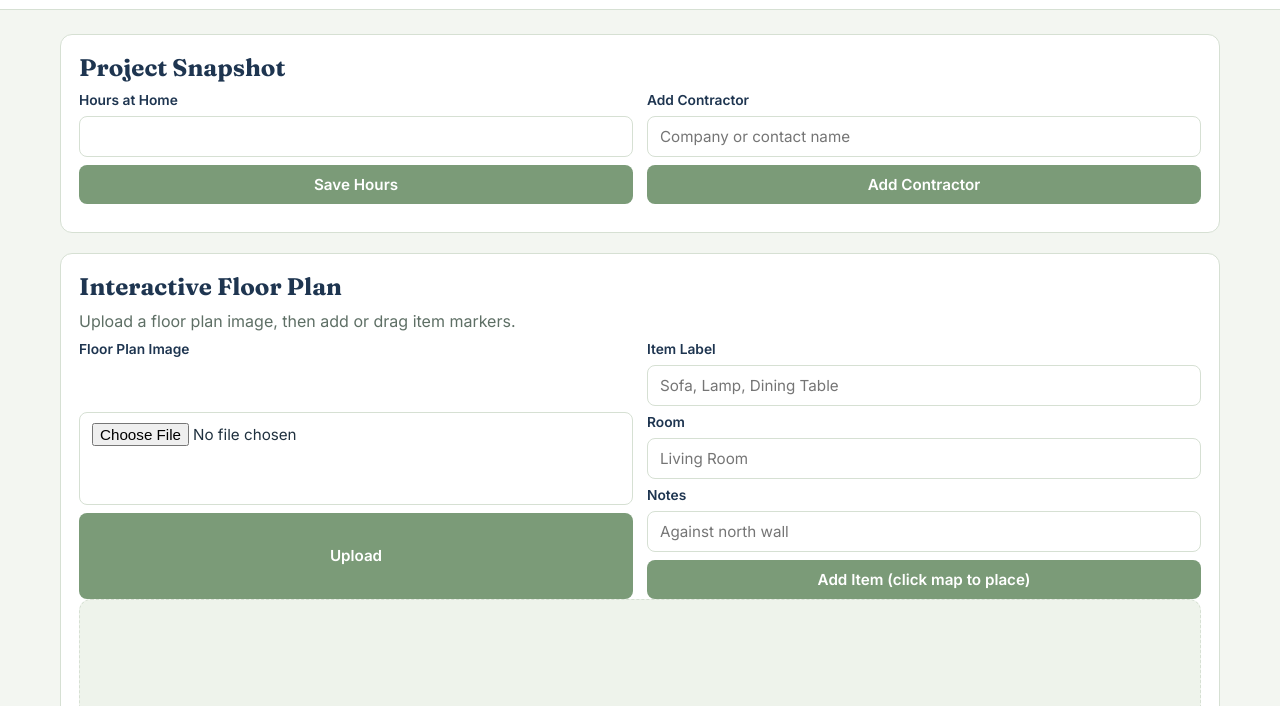
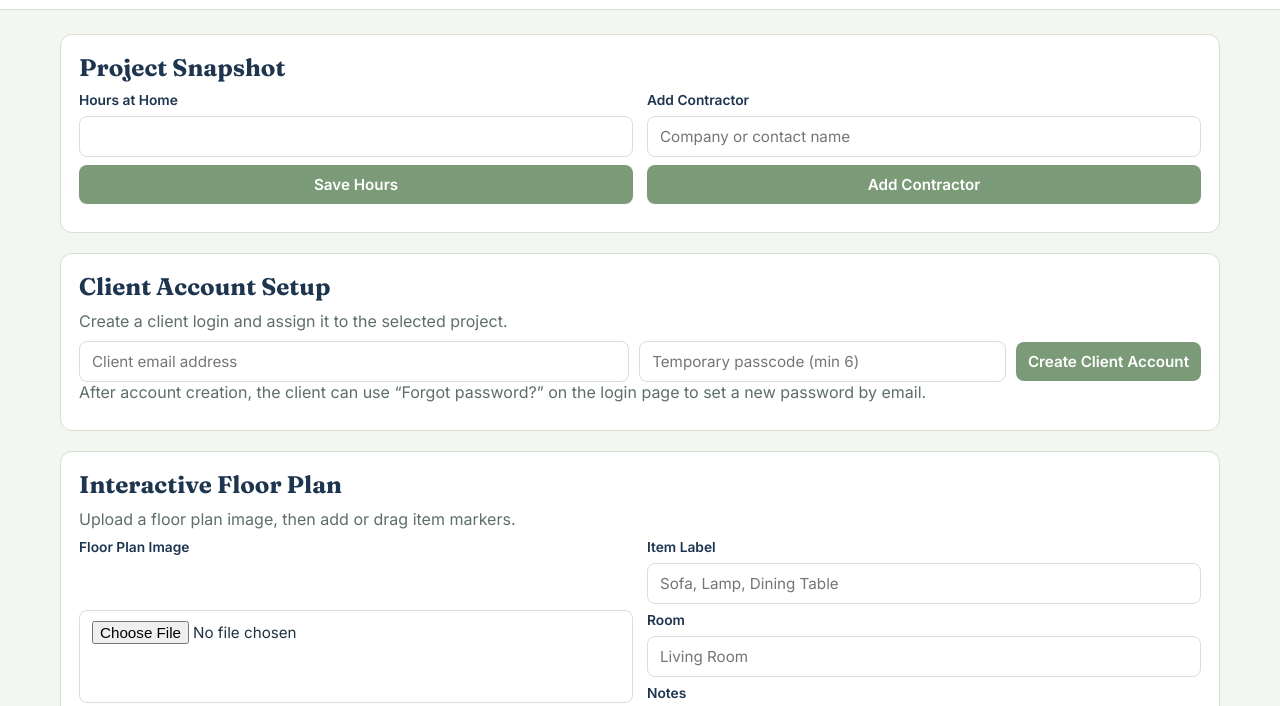
Before and after one commit to lotrentonlawrence-oss/managemoving, a plain HTML site: page team.html in a window 1280 px wide. Shown: the part 83-789 px from the top of the page. Drawn offline with Linux system fonts and the light colour scheme; no server answers.

Commit message:
Add client account setup workflow section to team portal

```diff
--- a/team.html
+++ b/team.html
@@ -37,6 +37,17 @@
         </form>
       </div>
       <ul id="teamContractorsList" class="list"></ul>
+    </section>
+
+    <section class="panel">
+      <h2>Client Account Setup</h2>
+      <p class="muted">Create a client login and assign it to the selected project.</p>
+      <form id="clientAccessForm" class="split-client">
+        <input id="clientEmailInput" type="email" placeholder="Client email address" required>
+        <input id="clientPasscodeInput" type="password" minlength="6" placeholder="Temporary passcode (min 6)" required>
+        <button type="submit">Create Client Account</button>
+      </form>
+      <p class="muted">After account creation, the client can use “Forgot password?” on the login page to set a new password by email.</p>
     </section>
 
     <section class="panel">
```
